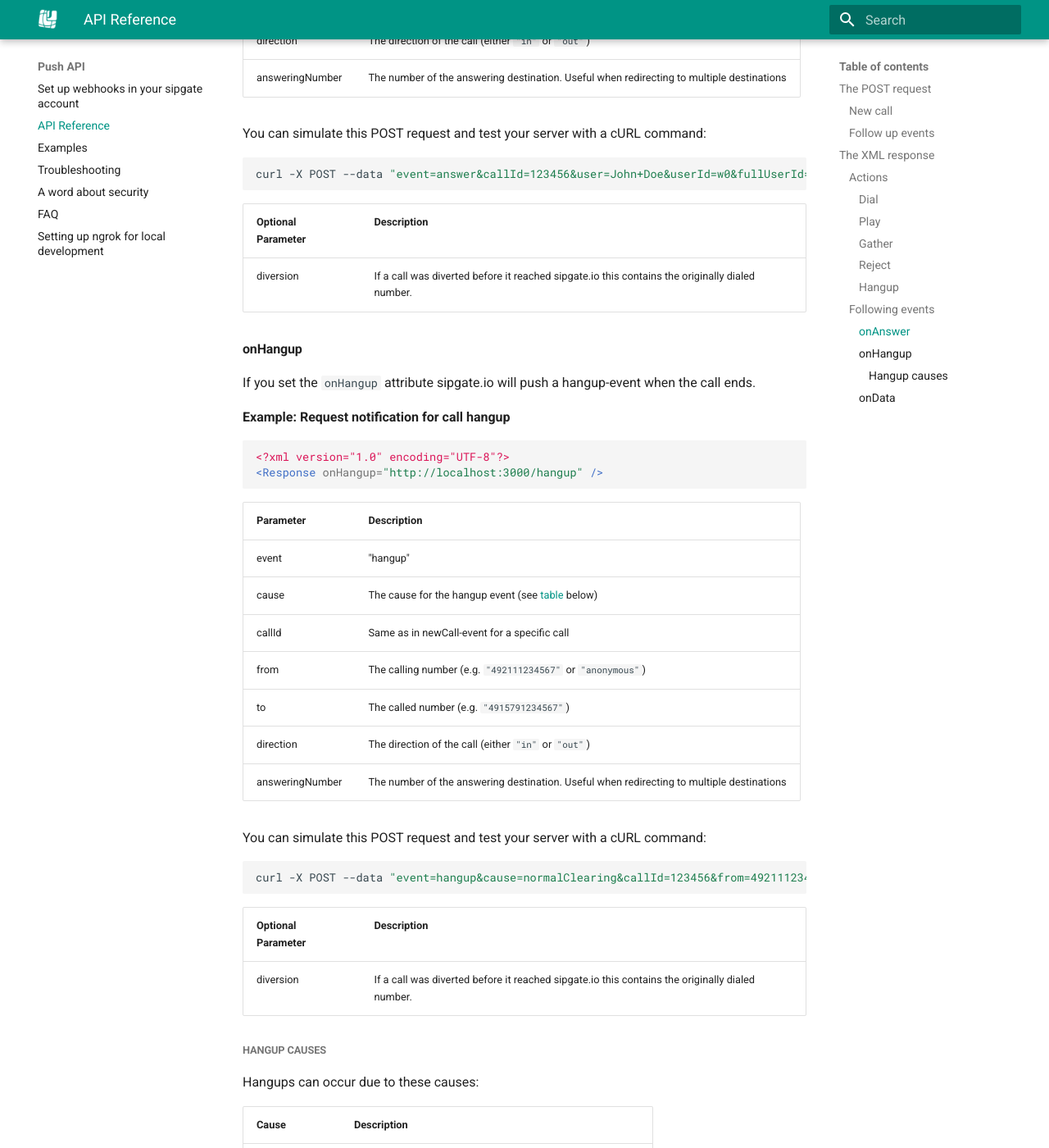
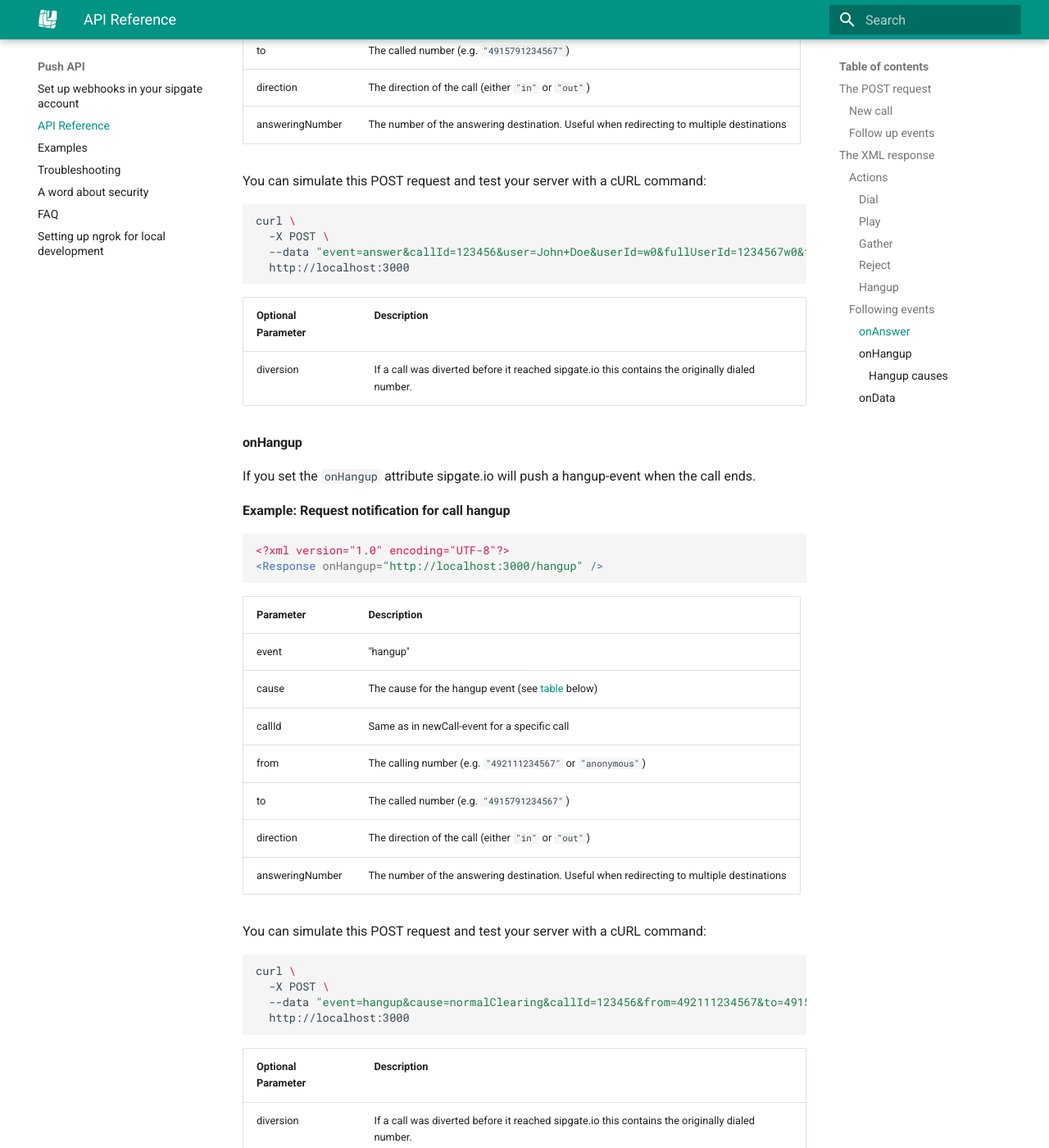
Before and after one commit to sipgate/docs, an MkDocs documentation site: the page built from docs/push-api/api-reference.md, in a window 1280 px wide and 1400 px high, scrolled down 6478 px. Shown: the whole window at 82% size. Built offline with MkDocs 1.6.1 and Material for MkDocs 9.7.7, drawn with Linux system fonts in a browser that asks for light colours; old or Windows-style settings are respelled for this version of MkDocs; some of the changed text lies outside the part shown.

Commit message:
Make curl examples in push api reference more readable

````diff
--- a/docs/push-api/api-reference.md
+++ b/docs/push-api/api-reference.md
@@ -20,7 +20,10 @@ fullUserId[] | The full IDs of sipgate user(s) involved (e.g. `1234567w0`).
 You can simulate this POST request and test your server with a cURL command:
 
 ```sh
-curl -X POST --data "event=newCall&from=492111234567&to=4915791234567&direction=in&callId=123456&user[]=Alice&user[]=Bob&userId[]=w0&userId[]=w1&fullUserId[]=1234567w0&fullUserId[]=1234567w1" http://localhost:3000
+curl \
+  -X POST \
+  --data "event=newCall&from=492111234567&to=4915791234567&direction=in&callId=123456&user[]=Alice&user[]=Bob&userId[]=w0&userId[]=w1&fullUserId[]=1234567w0&fullUserId[]=1234567w1" \
+  http://localhost:3000
 ```
 
 Optional Parameter | Description
@@ -260,7 +263,10 @@ answeringNumber | The number of the answering destination. Useful when redirecti
 You can simulate this POST request and test your server with a cURL command:
 
 ```sh
-curl -X POST --data "event=answer&callId=123456&user=John+Doe&userId=w0&fullUserId=1234567w0&from=492111234567&to=4915791234567&direction=in&answeringNumber=21199999999" http://localhost:3000
+curl \
+  -X POST \
+  --data "event=answer&callId=123456&user=John+Doe&userId=w0&fullUserId=1234567w0&from=492111234567&to=4915791234567&direction=in&answeringNumber=21199999999" \
+  http://localhost:3000
 ```
 
 Optional Parameter | Description
@@ -293,7 +299,10 @@ answeringNumber | The number of the answering destination. Useful when redirecti
 You can simulate this POST request and test your server with a cURL command:
 
 ```sh
-curl -X POST --data "event=hangup&cause=normalClearing&callId=123456&from=492111234567&to=4915791234567&direction=in&answeringNumber=4921199999999" http://localhost:3000
+curl \
+  -X POST \
+  --data "event=hangup&cause=normalClearing&callId=123456&from=492111234567&to=4915791234567&direction=in&answeringNumber=4921199999999" \
+  http://localhost:3000
 ```
 
 Optional Parameter | Description
@@ -328,5 +337,8 @@ callId    | Same as in newCall-event for a specific call
 You can simulate this POST request and test your server with a cURL command:
 
 ```sh
-curl -X POST --data "event=dtmf&dtmf=1&callId=123456" http://localhost:3000
+curl \
+  -X POST \
+  --data "event=dtmf&dtmf=1&callId=123456" \
+  http://localhost:3000
 ```
````
